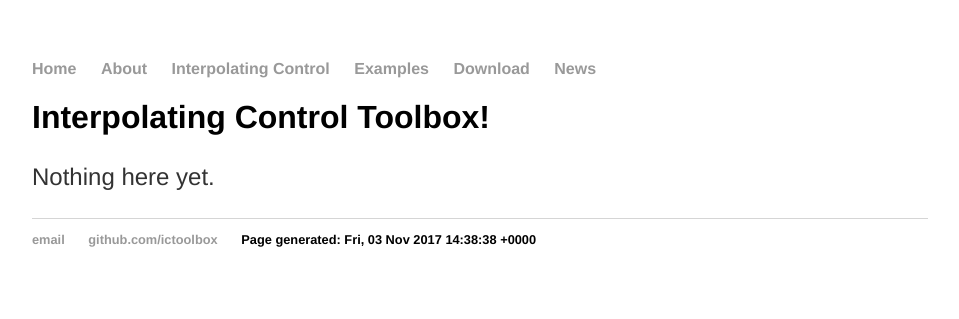
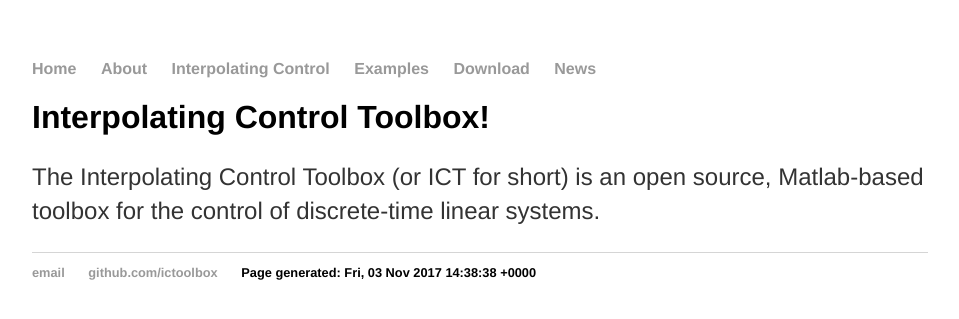
Before and after one commit to ICToolbox/ictoolbox.github.io, a Jekyll site: the page built from index.html, in a window 1280 px wide. Shown: the top 319 px of the page, without its empty margins (160-1119 px from the left). Built offline with Jekyll 4.4.1, drawn with Linux system fonts in a browser that asks for light colours.

Commit message:
Update index.html

```diff
--- a/index.html
+++ b/index.html
@@ -4,5 +4,6 @@
 ---
 <div class="blurb">
 	<h1>Interpolating Control Toolbox!</h1>
-	<p>Nothing here yet.</p>
+	<p>The Interpolating Control Toolbox (or ICT for short) is an open source, Matlab-based toolbox for the control of discrete-time linear systems.
+</p>
 </div><!-- /.blurb -->
```
